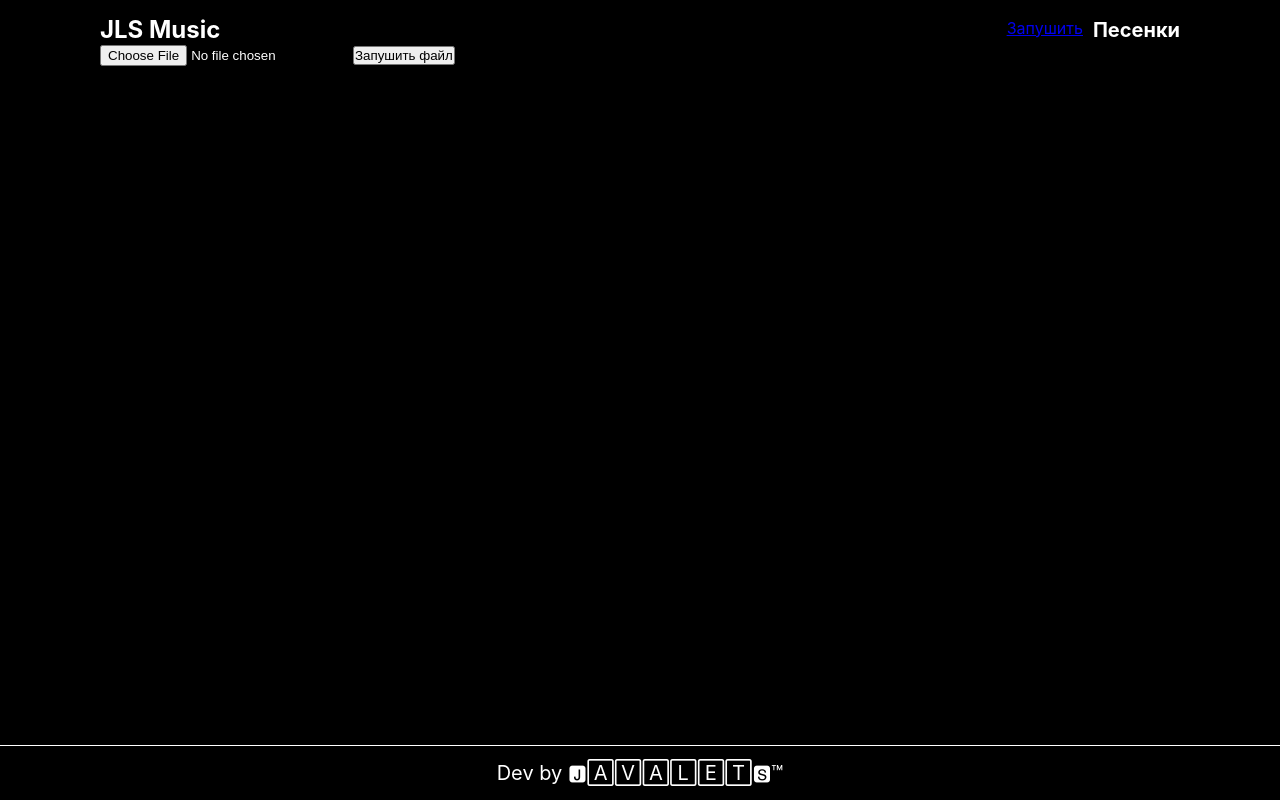
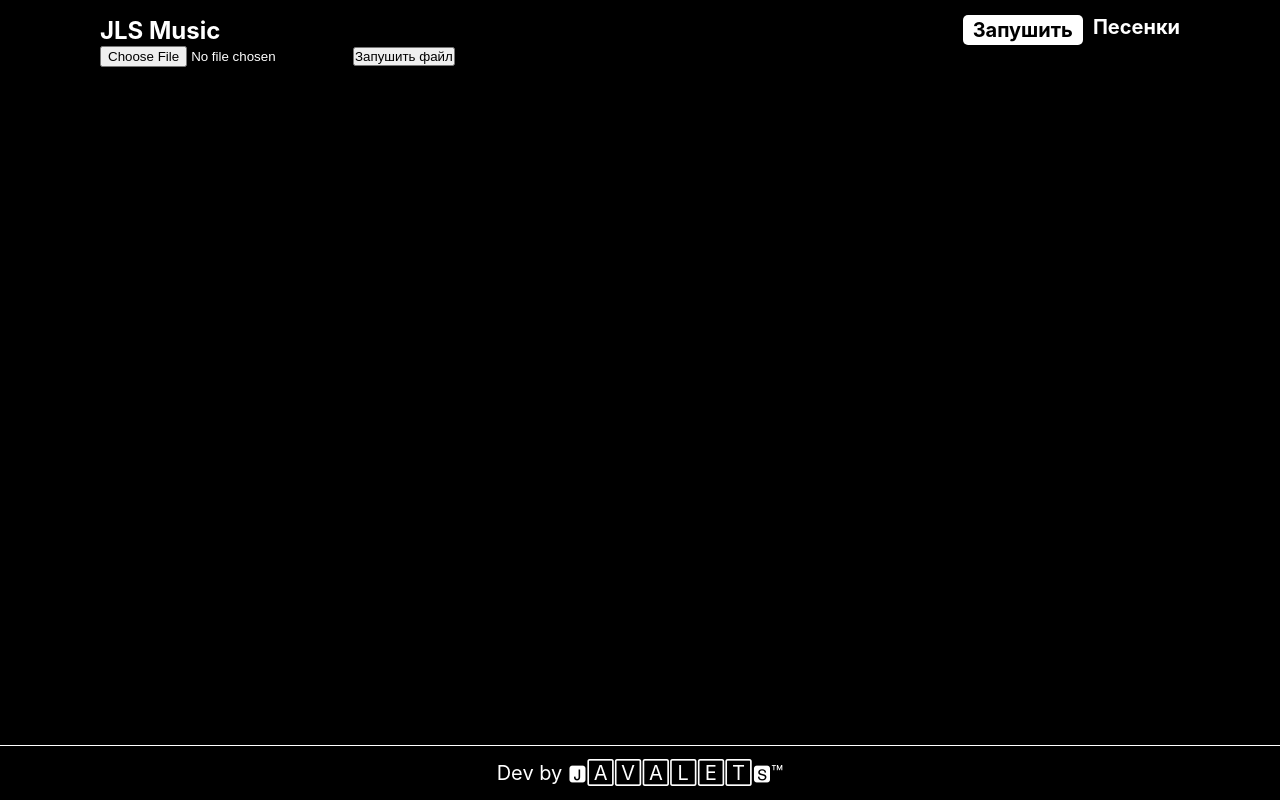
Before and after one commit to 1MishGun1/music-app, a React (Create React App) app: page /add in a window 1280 px wide. Built offline with nearby package versions, Linux system fonts and the light colour scheme.

Commit message:
add item__nav_active

```diff
--- a/src/components/Header/Header.module.css
+++ b/src/components/Header/Header.module.css
@@ -23,3 +23,13 @@
   font-size: 20px;
   font-weight: 700;
 }
+
+.item__nav_active {
+  background-color: white;
+  padding: 3px 10px;
+  color: black;
+  text-decoration: none;
+  font-size: 20px;
+  font-weight: 700;
+  border-radius: 5px;
+}
```
